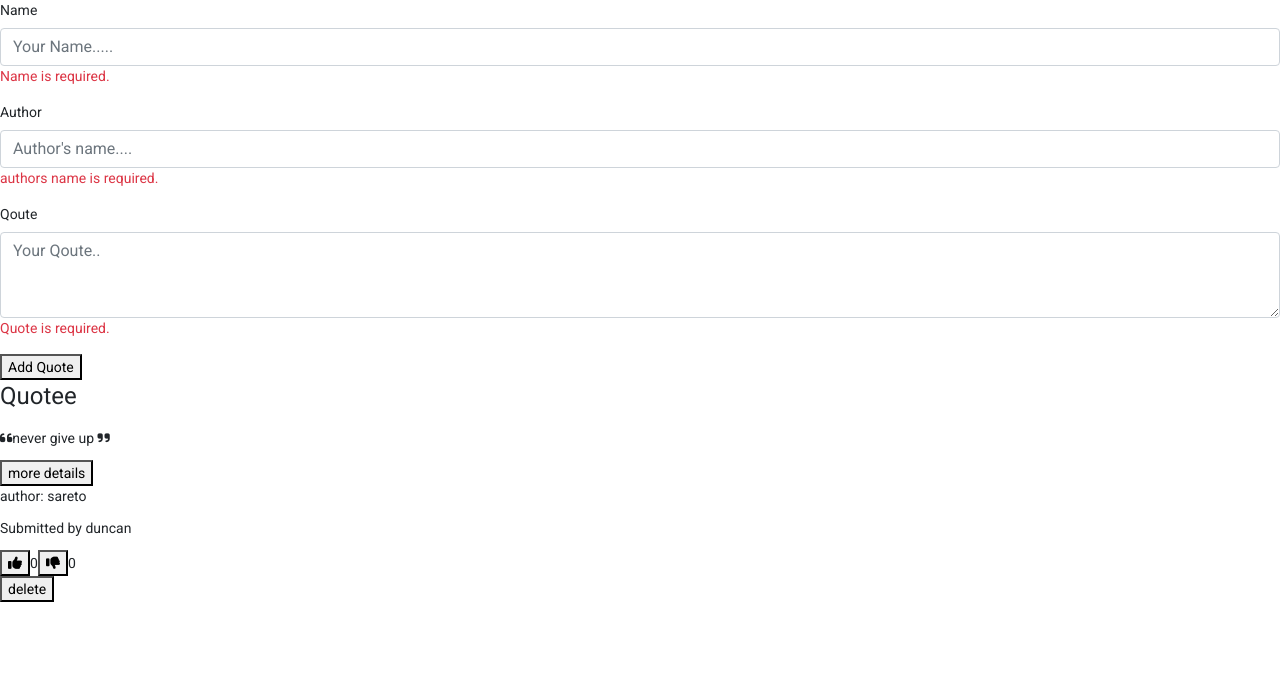
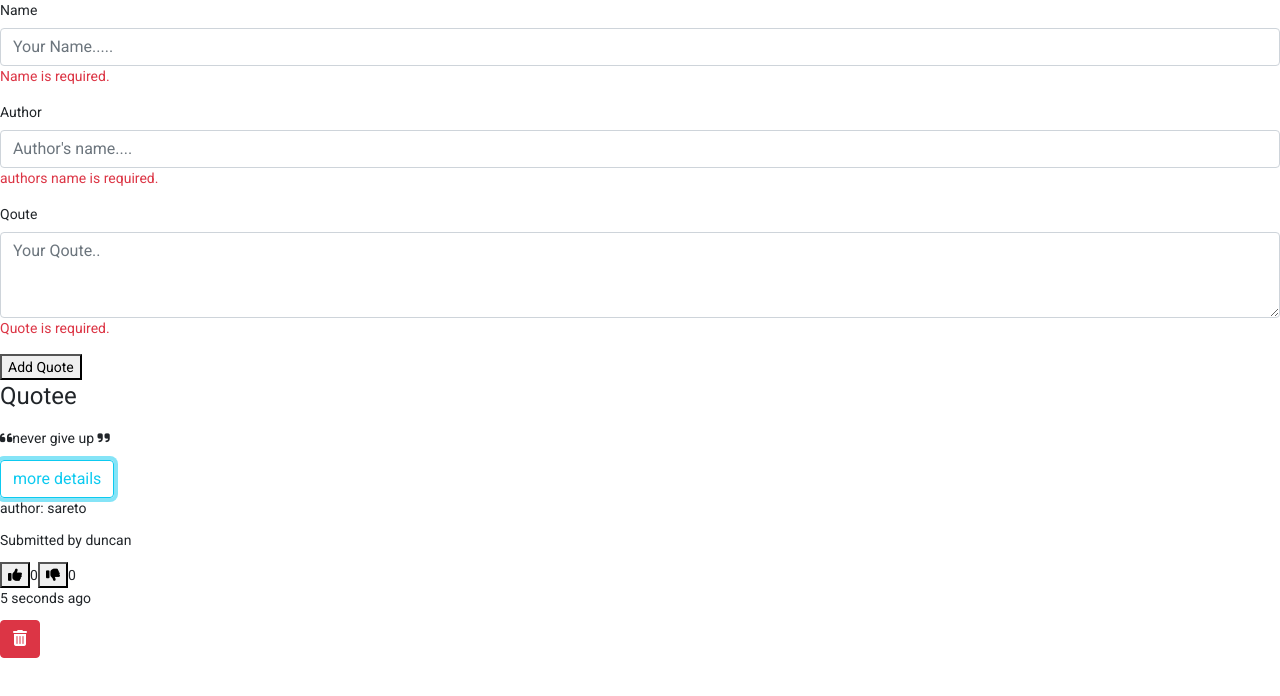
Before and after one commit to saretoduncan/Quote-app-, an Angular app: page / in a window 1280 px wide. Both pictures are taken after a click on the button "more details". Shown: the top 696 px of the page. Built offline with nearby package versions, Linux system fonts and the light colour scheme.

Commit message:
add functionality to time pipe

```diff
--- a/src/app/custom-class/model-class.ts
+++ b/src/app/custom-class/model-class.ts
@@ -3,7 +3,8 @@ export class ModelClass {
   constructor(
     public userName: string,
     public quote: string,
-    public author: string
+    public author: string,
+    public date: Date
   ) {
     this.showDetails = false;
   }
--- a/src/app/quote-details/quote-details.component.html
+++ b/src/app/quote-details/quote-details.component.html
@@ -1,6 +1,9 @@
 <p>author: {{Qoute.author}}</p>
 <p>Submitted by {{Qoute.userName}}</p>
 <app-vote></app-vote>
+<p>{{ Qoute.date|timerCounter}}</p>
 <div>
-  <button (click)="delete(true)">delete</button>
+  <button class="btn btn-danger" (click)="delete(true)">
+    <i class="fa fa-trash" aria-hidden="true"></i>
+  </button>
 </div>
--- a/src/app/quotes-gen/quotes-gen.component.html
+++ b/src/app/quotes-gen/quotes-gen.component.html
@@ -8,7 +8,9 @@
     </p>
   </div>
   <div>
-    <button (click)="showDetails(i)">more details</button>
+    <button class="btn btn-outline-info" (click)="showDetails(i)">
+      more details
+    </button>
   </div>
   <app-quote-details *ngIf="Quote.showDetails" [Qoute]="Quote" (deleted)="del($event,i)"></app-quote-details>
 </div>
--- a/src/app/quotes-gen/quotes-gen.component.ts
+++ b/src/app/quotes-gen/quotes-gen.component.ts
@@ -9,12 +9,12 @@ import { ModelClass } from "../custom-class/model-class";
 })
 export class QuotesGenComponent implements OnInit {
   quoteGenerator: ModelClass[] = [
-    new ModelClass("duncan", "never give up", "sareto"),
+    new ModelClass("duncan", "never give up", "sareto", new Date()),
   ];
   constructor() {}
 
   ngOnInit(): void {}
-  newQ = new ModelClass("", "", "");
+  newQ = new ModelClass("", "", "", new Date());
   addNewQuote(qoutee: any) {
     this.newQ.userName = qoutee.userName;
     this.newQ.quote = qoutee.qoute;
--- a/src/app/timer-counter.pipe.ts
+++ b/src/app/timer-counter.pipe.ts
@@ -1,12 +1,23 @@
-import { Pipe, PipeTransform } from '@angular/core';
+import { Pipe, PipeTransform } from "@angular/core";
 
 @Pipe({
-  name: 'timerCounter'
+  name: "timerCounter",
 })
 export class TimerCounterPipe implements PipeTransform {
+  transform(value: any) {
+    var lastSeen: string = "";
+    let now: any = new Date().valueOf(); //current time
 
-  transform(value: unknown, ...args: unknown[]): unknown {
-    return null;
+    let secondsPassed = (now - value.getTime()) / 1000; //time passed in second
+
+    if (secondsPassed < 60) {
+      lastSeen = `${Math.floor(secondsPassed)} seconds ago `;
+    } else if (secondsPassed < 3600) {
+      lastSeen = `${Math.floor(secondsPassed / 60)} minutes ago`;
+    } else if (secondsPassed < 86400) {
+      lastSeen = `${Math.floor(secondsPassed / 3600)} hours ago`;
+    } else lastSeen = `${Math.floor(secondsPassed / 86400)} days ago`;
+
+    return lastSeen;
   }
-
 }
```
